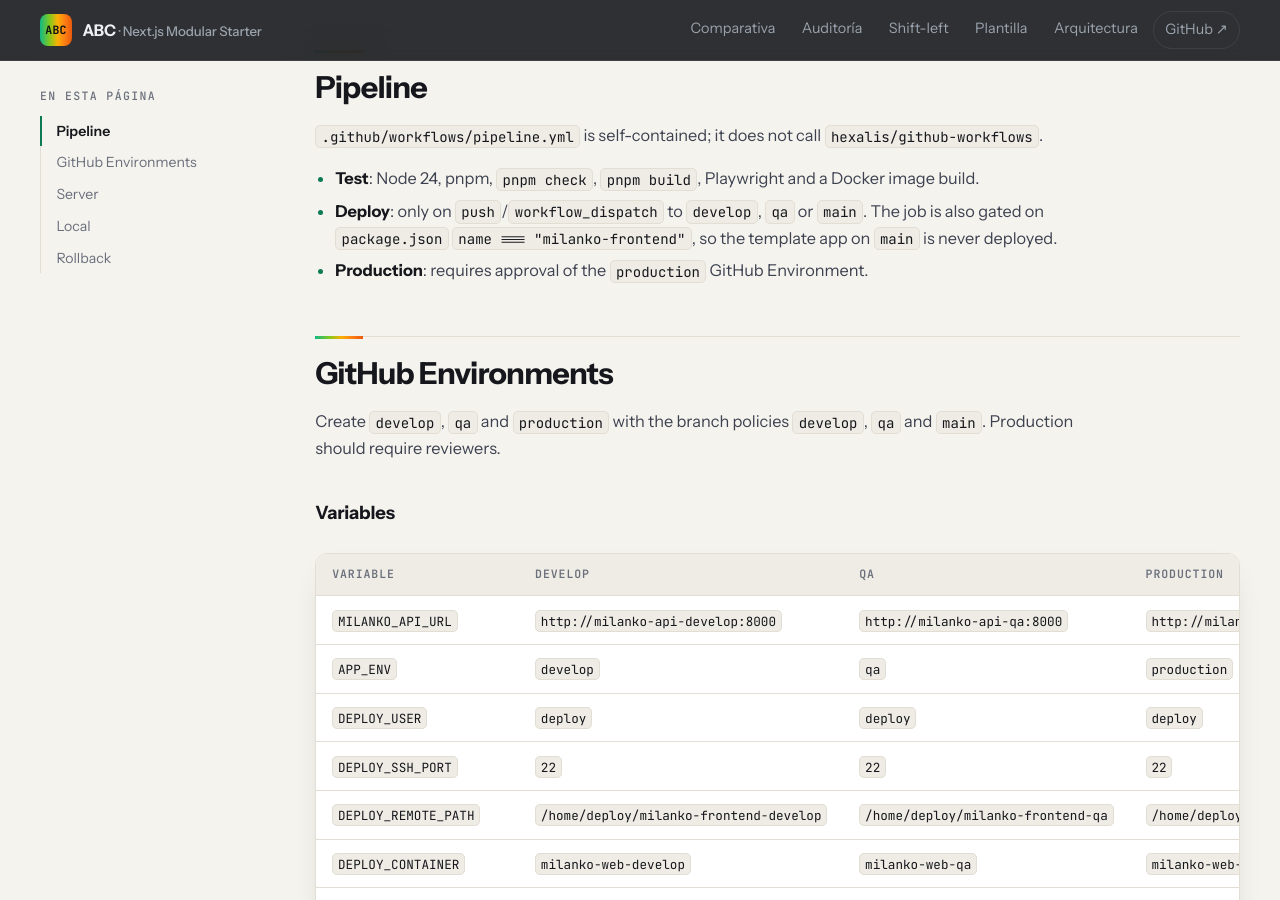
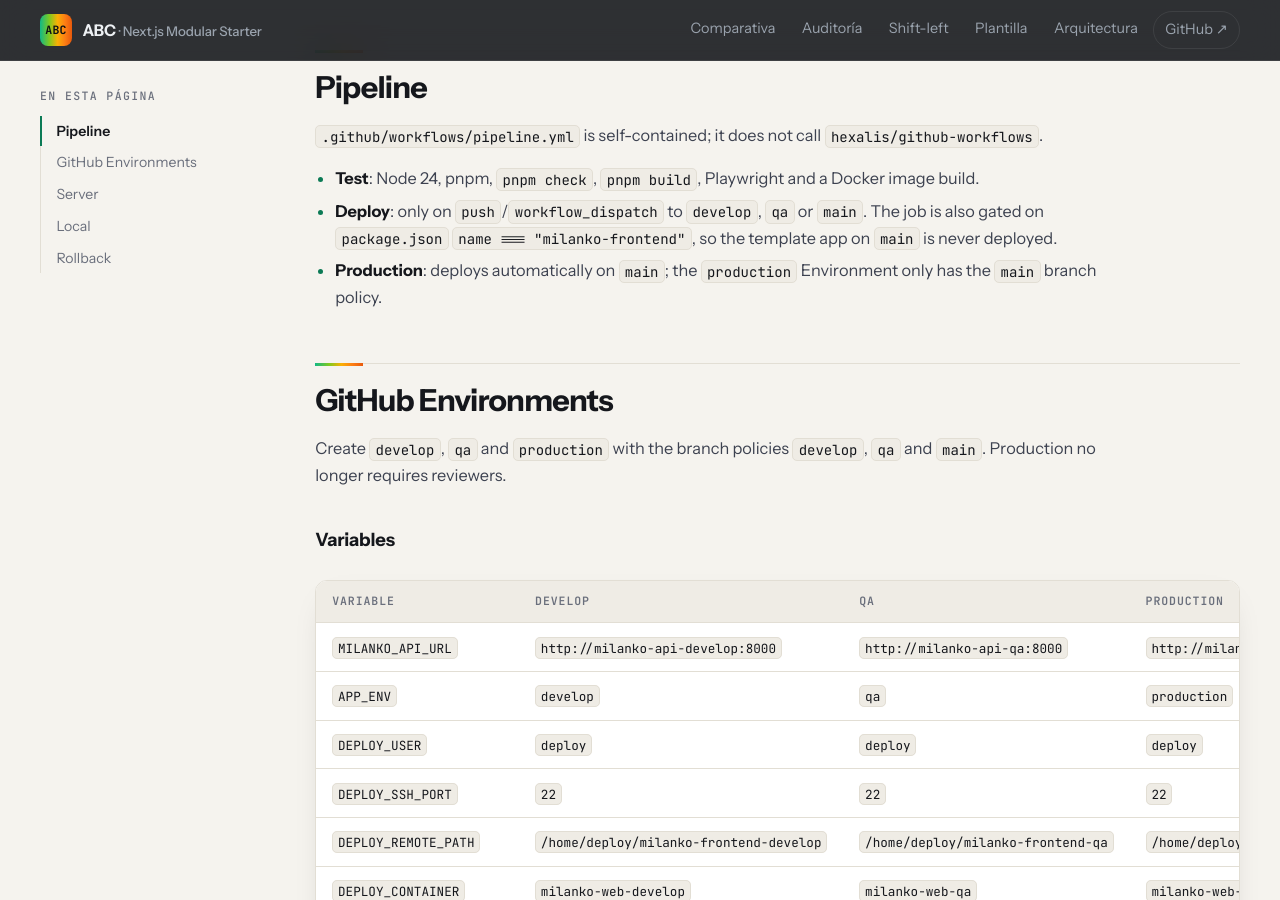
Before and after one commit to hexalis/milanko-frontend, a Jekyll site: the page built from docs/deployment.md, in a window 1280 px wide and 900 px high, scrolled down 481 px. Built offline with Jekyll 4.4.1, drawn with Linux system fonts in a browser that asks for light colours; our own code applies the rules of GitHub Pages for plain Markdown files.

Commit message:
ci: allow production deploy without approval and avoid buildkit network flag

```diff
--- a/docs/deployment.md
+++ b/docs/deployment.md
@@ -13,12 +13,12 @@ Docker image on the VPS and runs it behind nginx.
 - **Deploy**: only on `push`/`workflow_dispatch` to `develop`, `qa` or `main`.
   The job is also gated on `package.json` `name === "milanko-frontend"`, so the
   template app on `main` is never deployed.
-- **Production**: requires approval of the `production` GitHub Environment.
+- **Production**: deploys automatically on `main`; the `production` Environment only has the `main` branch policy.
 
 ## GitHub Environments
 
 Create `develop`, `qa` and `production` with the branch policies
-`develop`, `qa` and `main`. Production should require reviewers.
+`develop`, `qa` and `main`. Production no longer requires reviewers.
 
 ### Variables
 
```
Also changed, not shown: .github/workflows/pipeline.yml.
